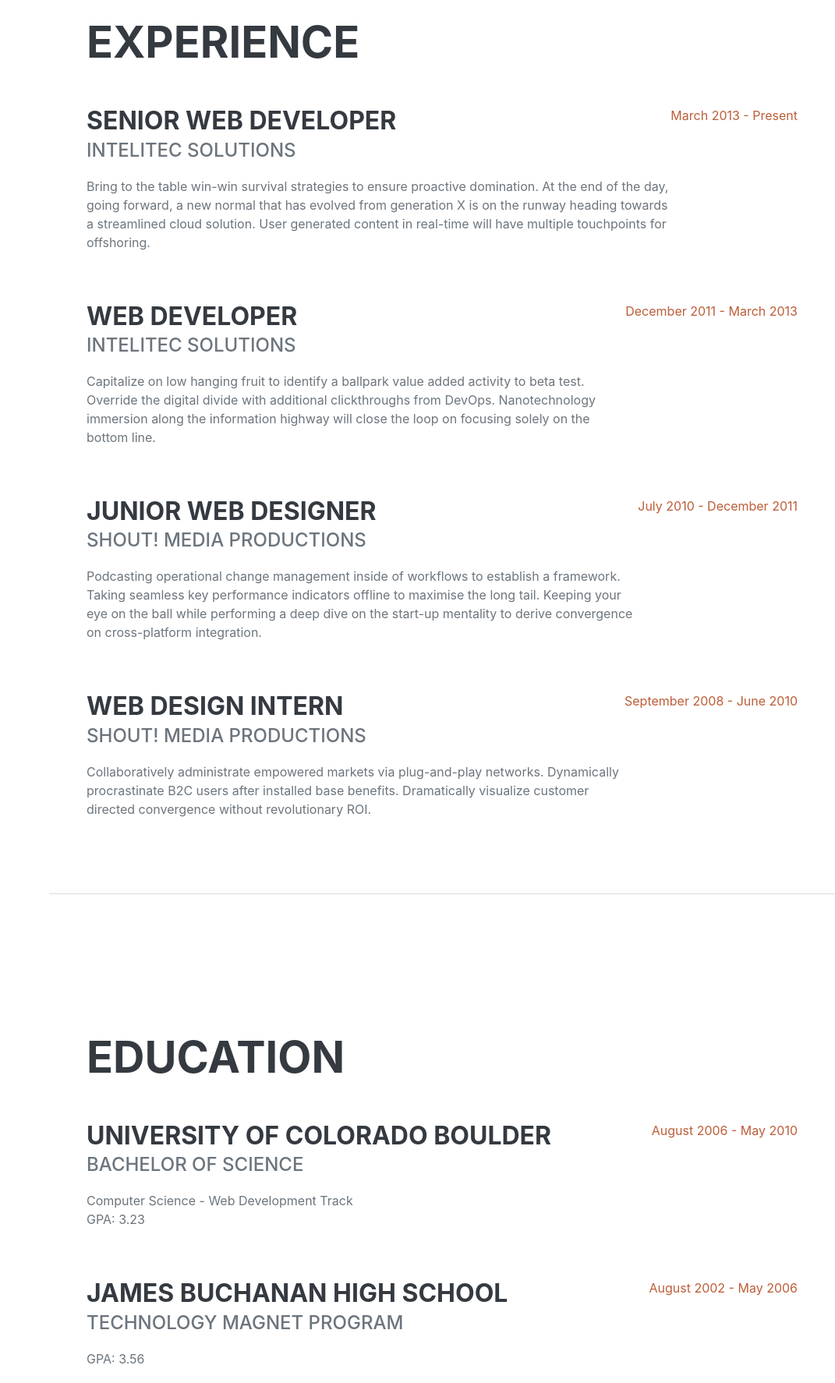
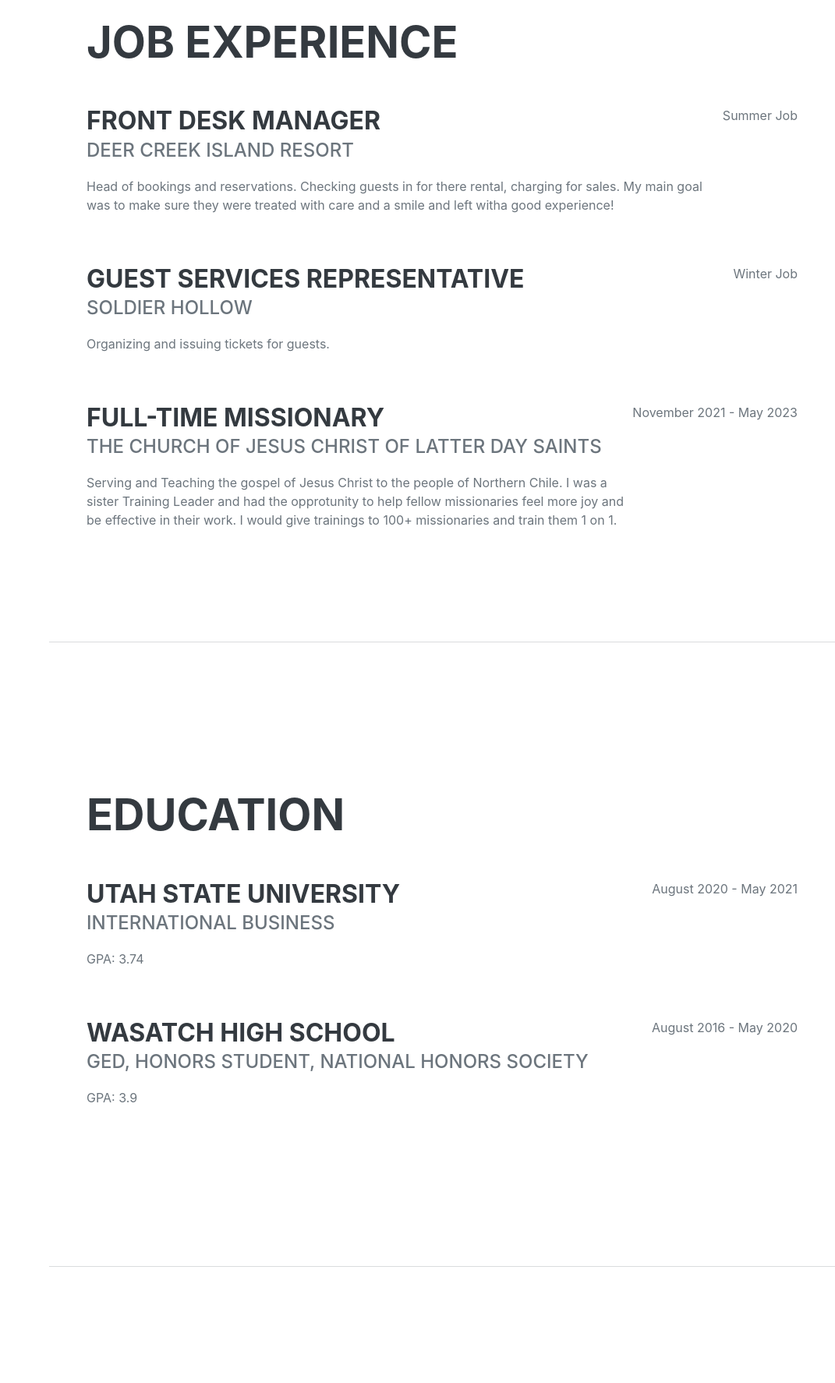
Before and after one commit to emmakdavis/final, a plain HTML site: page index.html in a window 1280 px wide. Shown: the part 860-2634 px from the top of the page at 78% size, without its empty margins (209-1280 px from the left). Drawn offline with nearby package versions, Linux system fonts and the light colour scheme; a web font is replaced by a local one.

Commit message:
Add files via upload

```diff
--- a/index.html
+++ b/index.html
@@ -19,7 +19,7 @@
         <!-- Navigation-->
         <nav class="navbar navbar-expand-lg navbar-dark bg-primary fixed-top" id="sideNav">
             <a class="navbar-brand js-scroll-trigger" href="#page-top">
-                <span class="d-block d-lg-none">Clarence Taylor</span>
+                <span class="d-block d-lg-none">Emma Davis</span>
                 <span class="d-none d-lg-block"><img class="img-fluid img-profile rounded-circle mx-auto mb-2" src="Picture1.jpg" alt="..." /></span>
             </a>
             <button class="navbar-toggler" type="button" data-bs-toggle="collapse" data-bs-target="#navbarResponsive" aria-controls="navbarResponsive" aria-expanded="false" aria-label="Toggle navigation"><span class="navbar-toggler-icon"></span></button>
@@ -50,9 +50,9 @@
                     <p class="lead mb-5">I am a stundent at BYU, I recently returned home from my mission in May 2023. I am getting married to the loml Dec 30 2023!</p>
                     <div class="social-icons">
                         <a class="social-icon" href="#!"><i class="fab fa-linkedin-in"></i></a>
-                        <a class="social-icon" href="#!"><i class="fab fa-github"></i></a>
-                        <a class="social-icon" href="#!"><i class="fab fa-instagram"></i></a>
-                        <a class="social-icon" href="#!"><i class="fab fa-facebook-f"></i></a>
+                        <a class="social-icon" href=" https://emmakdavis.github.io/final/scratch.html"><i class="fab fa-github"></i></a>
+                        <a class="social-icon" href="https://www.instagram.com/emma__k__/"><i class="fab fa-instagram"></i></a>
+                        <a class="social-icon" href="https://www.facebook.com/profile.php?id=100006832067583"><i class="fab fa-facebook-f"></i></a>
                     </div>
                 </div>
             </section>
@@ -60,39 +60,39 @@
             <!-- Experience-->
             <section class="resume-section" id="experience">
                 <div class="resume-section-content">
-                    <h2 class="mb-5">Experience</h2>
+                    <h2 class="mb-5">Job Experience</h2>
                     <div class="d-flex flex-column flex-md-row justify-content-between mb-5">
                         <div class="flex-grow-1">
-                            <h3 class="mb-0">Senior Web Developer</h3>
-                            <div class="subheading mb-3">Intelitec Solutions</div>
-                            <p>Bring to the table win-win survival strategies to ensure proactive domination. At the end of the day, going forward, a new normal that has evolved from generation X is on the runway heading towards a streamlined cloud solution. User generated content in real-time will have multiple touchpoints for offshoring.</p>
+                            <h3 class="mb-0">Front Desk Manager</h3>
+                            <div class="subheading mb-3">Deer Creek Island Resort</div>
+                            <p>Head of bookings and reservations. Checking guests in for there rental, charging for sales. My main goal was to make sure they were treated with care and a smile and left witha good experience!</p>
                         </div>
-                        <div class="flex-shrink-0"><span class="text-primary">March 2013 - Present</span></div>
+                        <div class="flex-shrink-0"><span class="text-primary">Summer Job</span></div>
                     </div>
                     <div class="d-flex flex-column flex-md-row justify-content-between mb-5">
                         <div class="flex-grow-1">
-                            <h3 class="mb-0">Web Developer</h3>
-                            <div class="subheading mb-3">Intelitec Solutions</div>
-                            <p>Capitalize on low hanging fruit to identify a ballpark value added activity to beta test. Override the digital divide with additional clickthroughs from DevOps. Nanotechnology immersion along the information highway will close the loop on focusing solely on the bottom line.</p>
+                            <h3 class="mb-0">Guest Services representative</h3>
+                            <div class="subheading mb-3">Soldier Hollow</div>
+                            <p>Organizing and issuing tickets for guests.</p>
                         </div>
-                        <div class="flex-shrink-0"><span class="text-primary">December 2011 - March 2013</span></div>
+                        <div class="flex-shrink-0"><span class="text-primary">Winter Job</span></div>
                     </div>
                     <div class="d-flex flex-column flex-md-row justify-content-between mb-5">
                         <div class="flex-grow-1">
-                            <h3 class="mb-0">Junior Web Designer</h3>
-                            <div class="subheading mb-3">Shout! Media Productions</div>
-                            <p>Podcasting operational change management inside of workflows to establish a framework. Taking seamless key performance indicators offline to maximise the long tail. Keeping your eye on the ball while performing a deep dive on the start-up mentality to derive convergence on cross-platform integration.</p>
+                            <h3 class="mb-0">Full-time Missionary</h3>
+                            <div class="subheading mb-3">The Church of Jesus Christ of Latter Day Saints</div>
+                            <p>Serving and Teaching the gospel of Jesus Christ to the people of Northern Chile. I was a sister Training Leader and had the opprotunity to help fellow missionaries feel more joy and be effective in their work. I would give trainings to 100+ missionaries and train them 1 on 1.</p>
                         </div>
-                        <div class="flex-shrink-0"><span class="text-primary">July 2010 - December 2011</span></div>
+                        <div class="flex-shrink-0"><span class="text-primary">November 2021 - May 2023</span></div>
                     </div>
-                    <div class="d-flex flex-column flex-md-row justify-content-between">
+                    <!-- <div class="d-flex flex-column flex-md-row justify-content-between">
                         <div class="flex-grow-1">
                             <h3 class="mb-0">Web Design Intern</h3>
                             <div class="subheading mb-3">Shout! Media Productions</div>
                             <p>Collaboratively administrate empowered markets via plug-and-play networks. Dynamically procrastinate B2C users after installed base benefits. Dramatically visualize customer directed convergence without revolutionary ROI.</p>
                         </div>
                         <div class="flex-shrink-0"><span class="text-primary">September 2008 - June 2010</span></div>
-                    </div>
+                    </div> -->
                 </div>
             </section>
             <hr class="m-0" />
@@ -102,20 +102,19 @@
                     <h2 class="mb-5">Education</h2>
                     <div class="d-flex flex-column flex-md-row justify-content-between mb-5">
                         <div class="flex-grow-1">
-                            <h3 class="mb-0">University of Colorado Boulder</h3>
-                            <div class="subheading mb-3">Bachelor of Science</div>
-                            <div>Computer Science - Web Development Track</div>
-                            <p>GPA: 3.23</p>
+                            <h3 class="mb-0">Utah State University</h3>
+                            <div class="subheading mb-3">International Business</div>
+                            <p>GPA: 3.74</p>
                         </div>
-                        <div class="flex-shrink-0"><span class="text-primary">August 2006 - May 2010</span></div>
+                        <div class="flex-shrink-0"><span class="text-primary">August 2020 - May 2021</span></div>
                     </div>
                     <div class="d-flex flex-column flex-md-row justify-content-between">
                         <div class="flex-grow-1">
-                            <h3 class="mb-0">James Buchanan High School</h3>
-                            <div class="subheading mb-3">Technology Magnet Program</div>
-                            <p>GPA: 3.56</p>
+                            <h3 class="mb-0">Wasatch High School</h3>
+                            <div class="subheading mb-3">GED, Honors student, National Honors Society</div>
+                            <p>GPA: 3.9</p>
                         </div>
-                        <div class="flex-shrink-0"><span class="text-primary">August 2002 - May 2006</span></div>
+                        <div class="flex-shrink-0"><span class="text-primary">August 2016 - May 2020</span></div>
                     </div>
                 </div>
             </section>
@@ -135,27 +134,27 @@
                         <li class="list-inline-item"><i class="fab fa-sass"></i></li>
                         <li class="list-inline-item"><i class="fab fa-less"></i></li>
                         <li class="list-inline-item"><i class="fab fa-wordpress"></i></li>
-                        <li class="list-inline-item"><i class="fab fa-gulp"></i></li> -->
+                        <li class="list-inline-item"><i class="fab fa-gulp"></i></li>
                         <li class="list-inline-item"><i class="fab fa-grunt"></i></li>
-                        <li class="list-inline-item"><i class="fab fa-npm"></i></li>
+                        <li class="list-inline-item"><i class="fab fa-npm"></i></li> -->
                     </ul>
                     <div class="subheading mb-3">Workflow</div>
                     <ul class="fa-ul mb-0">
                         <li>
                             <span class="fa-li"><i class="fas fa-check"></i></span>
-                            Mobile-First, Responsive Design
+                            Bilingual: English and Spanish
                         </li>
                         <li>
                             <span class="fa-li"><i class="fas fa-check"></i></span>
-                            Cross Browser Testing & Debugging
+                            HTML
                         </li>
                         <li>
                             <span class="fa-li"><i class="fas fa-check"></i></span>
-                            Cross Functional Teams
+                            SQL
                         </li>
                         <li>
                             <span class="fa-li"><i class="fas fa-check"></i></span>
-                            Agile Development & Scrum
+                            Tableau
                         </li>
                     </ul>
                 </div>
@@ -165,37 +164,35 @@
             <section class="resume-section" id="interests">
                 <div class="resume-section-content">
                     <h2 class="mb-5">Interests</h2>
-                    <p>Apart from being a web developer, I enjoy most of my time being outdoors. In the winter, I am an avid skier and from time to time I will shred on a snowboard. During the warmer months, I enjoy hiking to cold mountain lakes, swimming, and wake surfing.</p>
+                    <p>I enjoy most of my time being outdoors. In the winter, I am an avid skier and from time to time I will shred on a snowboard. During the warmer months, I enjoy hiking to cold mountain lakes, swimming, and wake surfing.</p>
                     <link rel="scratch" href="scratch.html">
                 </div>
-            <!-- </section>
-            <hr class="m-0" /> -->
-            <!-- Awards
+            </section>
+            <hr class="m-0" />
+        <!--Awards-->
             <section class="resume-section" id="awards">
                 <div class="resume-section-content">
                     <h2 class="mb-5">Awards & Certifications</h2>
                     <ul class="fa-ul mb-0">
                         <li>
                             <span class="fa-li"><i class="fas fa-trophy text-warning"></i></span>
-                            Google Analytics Certified Developer
+                            Freestlye aerial skiier
                         </li>
                         <li>
                             <span class="fa-li"><i class="fas fa-trophy text-warning"></i></span>
-                            Mobile Web Specialist - Google Certification
+                            2nd place in Nebraska State Art Competition
                         </li>
                         <li>
                             <span class="fa-li"><i class="fas fa-trophy text-warning"></i></span>
                             1
                             <sup>st</sup>
-                            Place - University of Colorado Boulder - Emerging Tech Competition 2009
+                            Utah State Champions- Wasatch High Cheer
                         </li>
                         <li>
                             <span class="fa-li"><i class="fas fa-trophy text-warning"></i></span>
-                            1
-                            <sup>st</sup>
-                            Place - University of Colorado Boulder - Adobe Creative Jam 2008 (UI Design Category)
+                            National Honor Society
                         </li>
-                        <li>
+                        <!-- <li>
                             <span class="fa-li"><i class="fas fa-trophy text-warning"></i></span>
                             2
                             <sup>nd</sup>
@@ -214,10 +211,10 @@
                             Place - James Buchanan High School - Hackathon 2005
                         </li>
                     </ul>
-                </div>
+                </div> -->
             </section>
-        </div> -->
-        <!-- Bootstrap core JS-->
+        </div>
+        <!-- Bootstrap core JS
         <script src="https://cdn.jsdelivr.net/npm/bootstrap@5.2.3/dist/js/bootstrap.bundle.min.js"></script>
         <!-- Core theme JS-->
         <script src="js/scripts.js"></script>
```
Also changed, not shown: css/styles.css.
